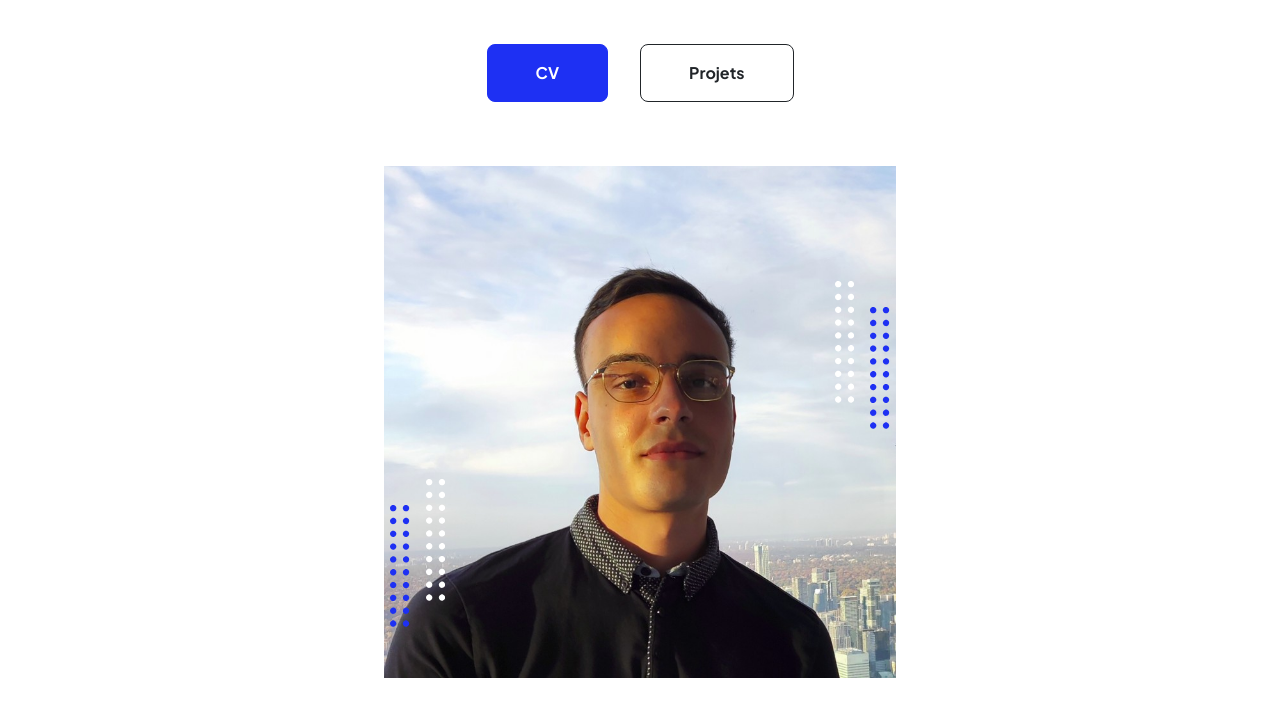
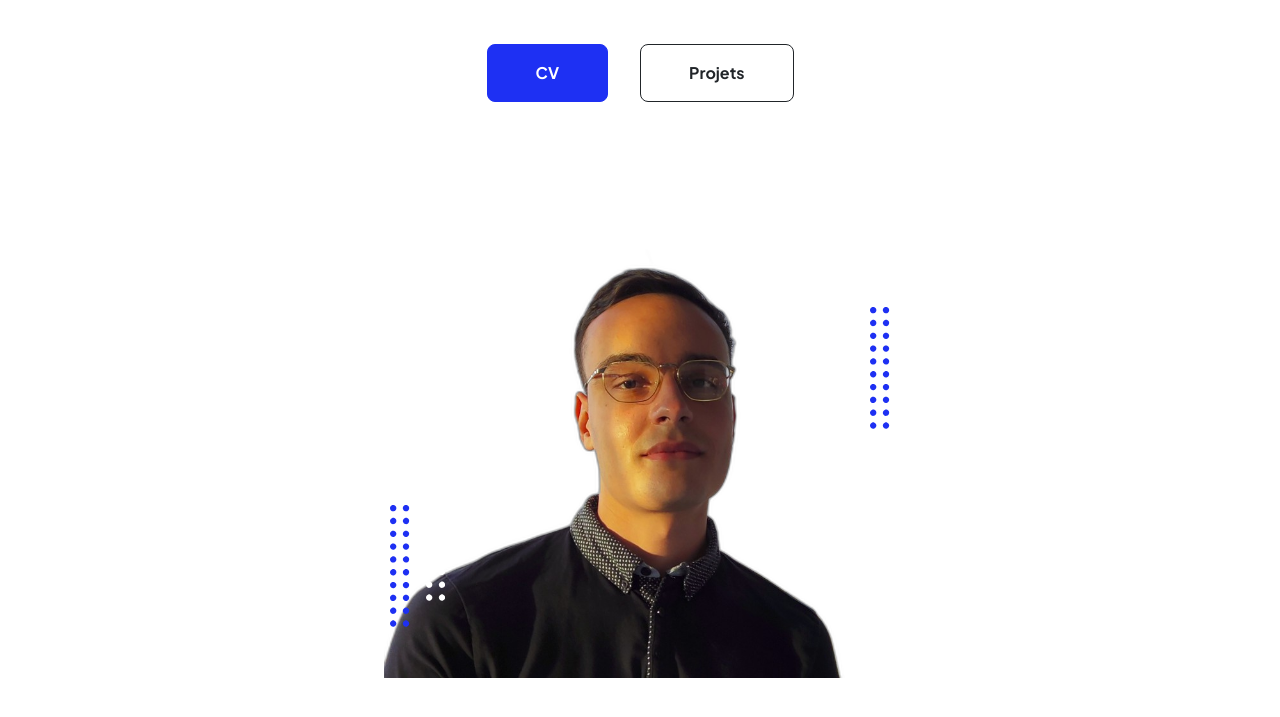
Before and after one commit to KarimMehadjbia/karimmehadjbia.github.io, a plain HTML site: page index.html in a window 1280 px wide. Shown: the part 249-966 px from the top of the page. Drawn offline with nearby package versions, Linux system fonts and the light colour scheme.

Commit message:
picture maj

```diff
--- a/index.html
+++ b/index.html
@@ -55,7 +55,7 @@
                                 <div class="profile bg-gradient-primary-to-secondary">
                                     <!-- TIP: For best results, use a photo with a transparent background like the demo example below-->
                                     <!-- Watch a tutorial on how to do this on YouTube (link)-->
-                                    <img class="profile-img" src="assets/profile2.jpg" alt="..." />
+                                    <img class="profile-img" src="assets/profile3.png" alt="..." />
                                     <div class="dots-1">
                                         <!-- SVG Dots-->
                                         <svg version="1.1" xmlns="http://www.w3.org/2000/svg" xmlns:xlink="http://www.w3.org/1999/xlink" x="0px" y="0px" viewBox="0 0 191.6 1215.4" style="enable-background: new 0 0 191.6 1215.4" xml:space="preserve">
```
Also changed, not shown: assets/profile3.png (added).
